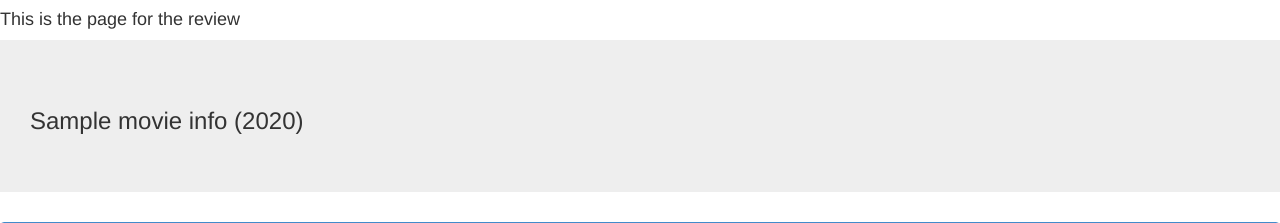
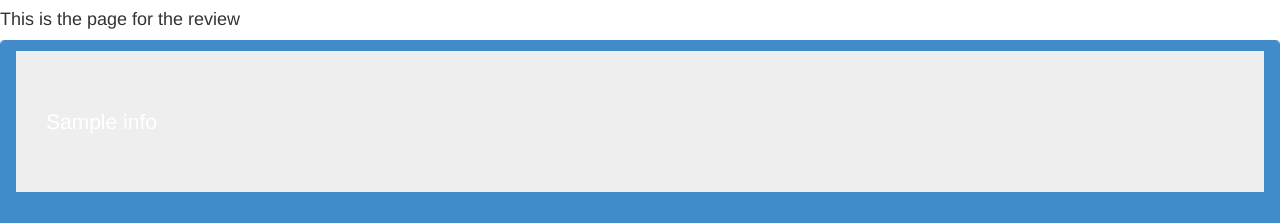
Before and after one commit to stuycs-softdev/proj2-pd7-08-theRoom, a Flask app: template templates/movie.html in a window 1280 px wide. Shown: the top 223 px of the page. Run offline with Flask 2, Linux system fonts and the light colour scheme; the template is opened without the code that fills it: most values are stand-ins (such as "Sample title", 1, 10 or a date in 2020); parts of the project's set-up code (start-up, migrations or seed data) failed here and were passed over; some libraries are stand-ins or nearby versions.

Commit message:
removed deaad html

```diff
--- a/templates/movie.html
+++ b/templates/movie.html
@@ -1,11 +1,6 @@
 <h4> This is the page for the review </h4>
 
 {% include "lib.html" %}
-
-<div class="jumbotron">
-  <h3>{{ movieInfo['title']}} ({{movieInfo['year']}})</h3>
-</div>
-
 <div class="panel panel-primary">
   <div class="panel-heading">
     <div class="jumbotron">
```
